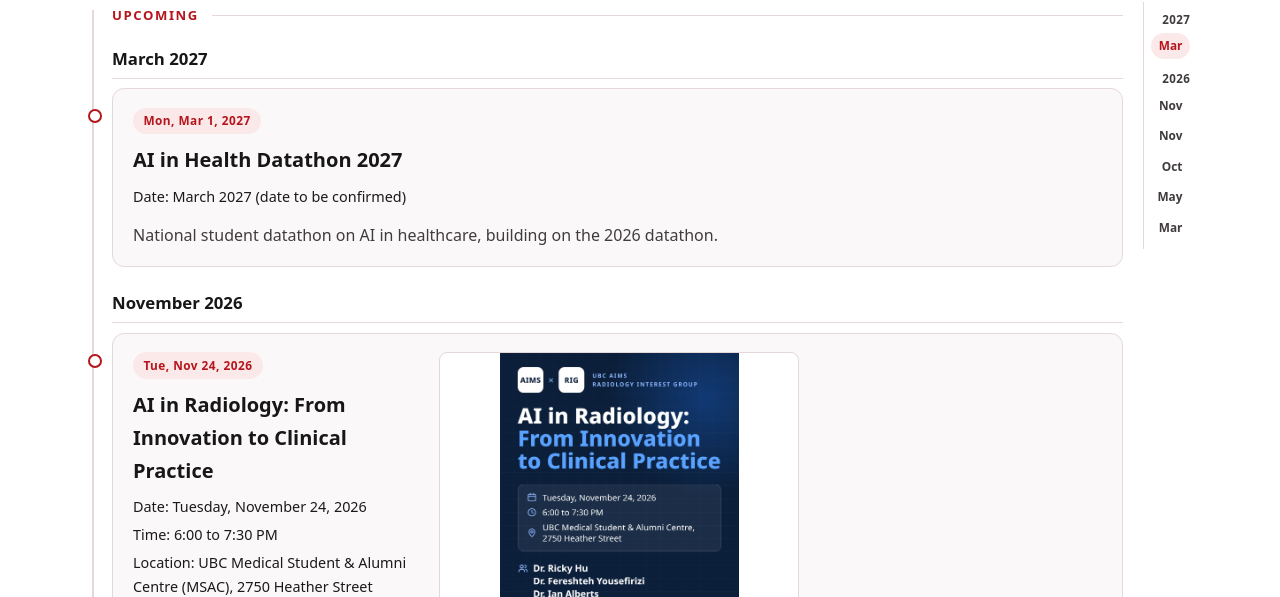
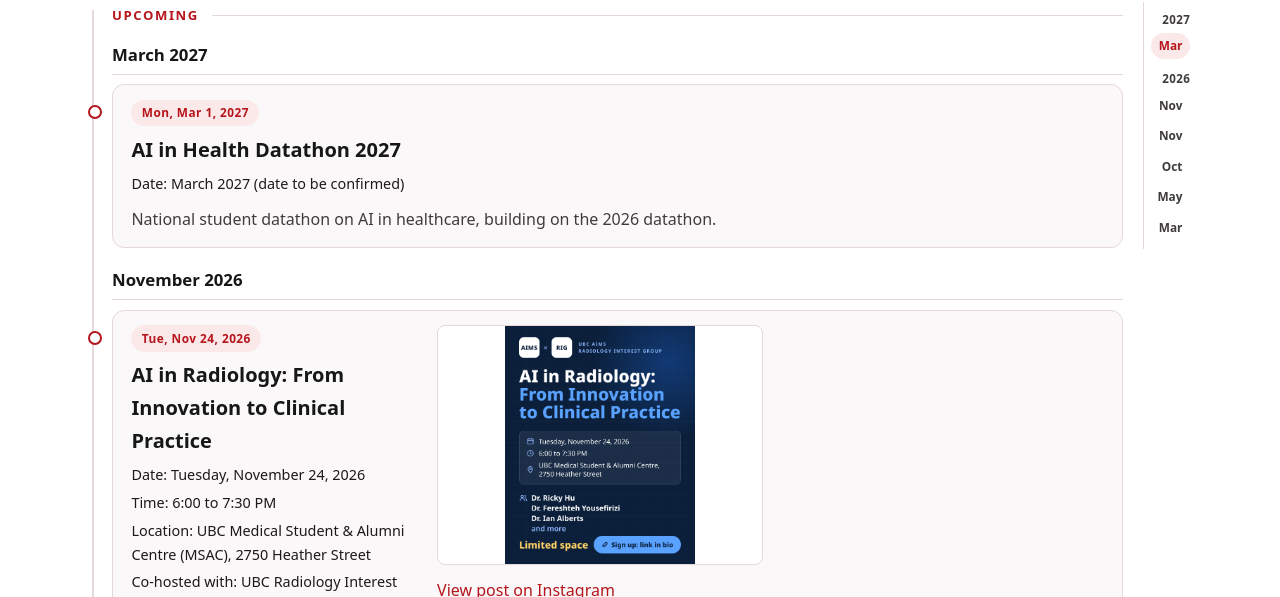
Before and after one commit to ArvinZaker/ubc-aims-website, a plain HTML site: page work.html in a window 1280 px wide. Shown: the part 355-952 px from the top of the page. Drawn offline with Linux system fonts and the light colour scheme; a script that the page names is missing.

Commit message:
Our Work timeline: posts at Instagram minimum width, smaller posters, tighter spacing
Co-Authored-By: Claude Opus 5.5 <noreply@anthropic.com>

```diff
--- a/css/style.css
+++ b/css/style.css
@@ -466,7 +466,7 @@ section { margin: var(--size-3p5rem) 0; }
   position: relative;
   display: flex;
   flex-direction: column;
-  gap: var(--size-1rem);
+  gap: var(--size-p75rem);
   padding-left: var(--size-1p75rem);
   min-width: 0;
 }
@@ -553,7 +553,7 @@ section { margin: var(--size-3p5rem) 0; }
 .timeline-list {
   display: flex;
   flex-direction: column;
-  gap: var(--size-p9rem);
+  gap: var(--size-p75rem);
   margin: 0;
   padding: 0;
   list-style: none;
@@ -561,11 +561,11 @@ section { margin: var(--size-3p5rem) 0; }
 .timeline-item {
   position: relative;
   display: grid;
-  grid-template-columns: minmax(0, 1fr) minmax(var(--size-326px), var(--size-360px));
+  grid-template-columns: minmax(0, 1fr) var(--size-326px);
   align-items: start;
-  gap: var(--size-1p15rem);
+  gap: var(--size-1rem);
   min-width: 0;
-  padding: var(--size-1p15rem) var(--size-1p25rem);
+  padding: var(--size-p9rem) var(--size-1p15rem);
   border: var(--size-1px) solid var(--line);
   border-radius: var(--size-12px);
   background: var(--surface);
@@ -599,7 +599,7 @@ section { margin: var(--size-3p5rem) 0; }
   display: flex;
   flex-direction: column;
   align-items: flex-start;
-  gap: var(--size-p55rem);
+  gap: var(--size-p4rem);
   min-width: 0;
 }
 .timeline-date {
@@ -633,8 +633,8 @@ section { margin: var(--size-3p5rem) 0; }
 .timeline-poster {
   display: block;
   width: 100%;
-  max-width: var(--size-360px);
-  max-height: var(--size-300px);
+  max-width: var(--size-326px);
+  max-height: var(--size-240px);
   height: auto;
   object-fit: contain;
   border-radius: var(--size-8px);
@@ -654,7 +654,7 @@ section { margin: var(--size-3p5rem) 0; }
   flex: 1 1 var(--size-326px);
   width: 100%;
   min-width: var(--size-326px);
-  max-width: var(--size-360px);
+  max-width: var(--size-326px);
 }
 .embed-panel .instagram-media {
   display: block;
--- a/work.html
+++ b/work.html
@@ -7,7 +7,7 @@
   <meta name="description" content="UBC AIMS events, projects, and upcoming specialty sessions.">
   <title>Our Work | UBC AIMS</title>
   <link rel="icon" href="assets/ubc-aims-logo.jpg">
-  <link rel="stylesheet" href="css/style.css?v=3">
+  <link rel="stylesheet" href="css/style.css?v=4">
   <script src="js/main.js?v=4" defer></script>
 </head>
 <body>
```
Also changed, not shown: index.html (+1 -1 lines), resources.html (+1 -1 lines), specialties.html (+1 -1 lines).
